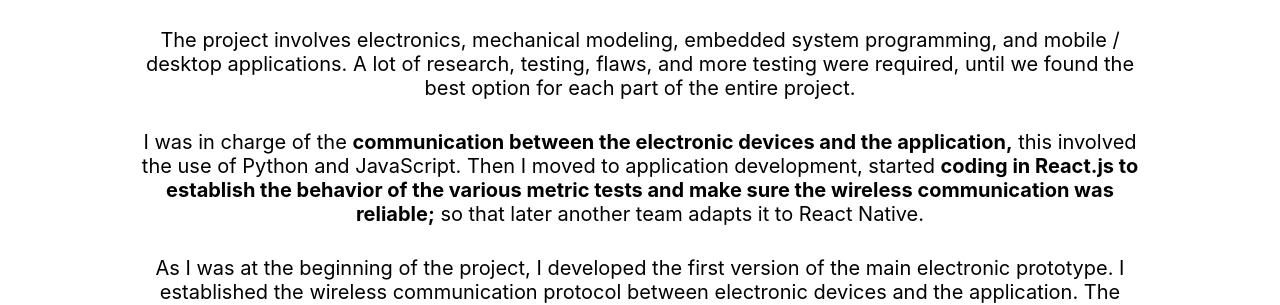
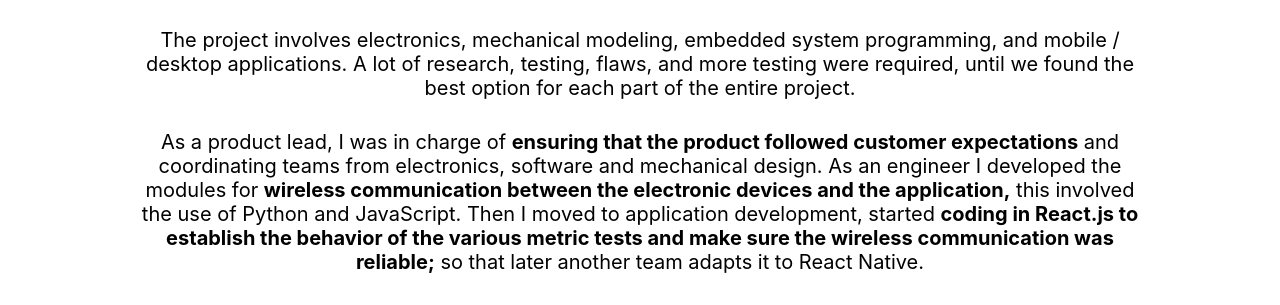
Before and after one commit to georgexx009/portfolio-v2, a Next.js app: page /YosaeTaedo in a window 1280 px wide. Shown: the part 804-1109 px from the top of the page. Built offline with nearby package versions, Linux system fonts and the light colour scheme; some icons are missing.

Commit message:
add text to yosae taedo page

```diff
--- a/pages/YosaeTaedo.js
+++ b/pages/YosaeTaedo.js
@@ -49,9 +49,13 @@
             found the best option for each part of the entire project.
           </p>
           <p>
-            I was in charge of the{' '}
+            As a product lead, I was in charge of{' '}
+            <b>ensuring that the product followed customer expectations</b> and
+            coordinating teams from electronics, software and mechanical design.
+            As an engineer I developed the modules for{' '}
             <b>
-              communication between the electronic devices and the application,
+              wireless communication between the electronic devices and the
+              application,
             </b>{' '}
             this involved the use of Python and JavaScript. Then I moved to
             application development, started{' '}
```
